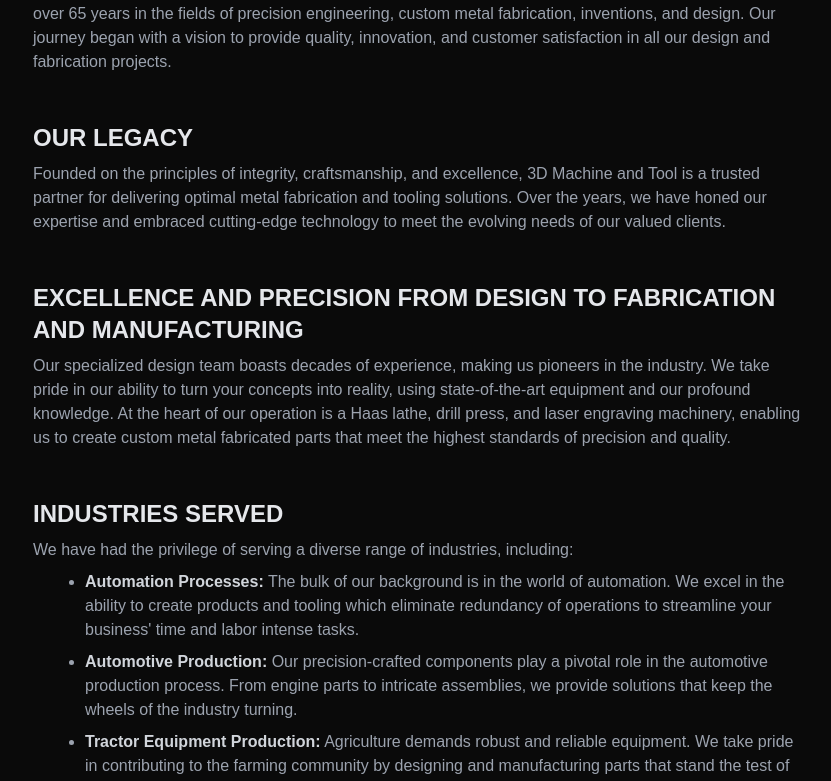
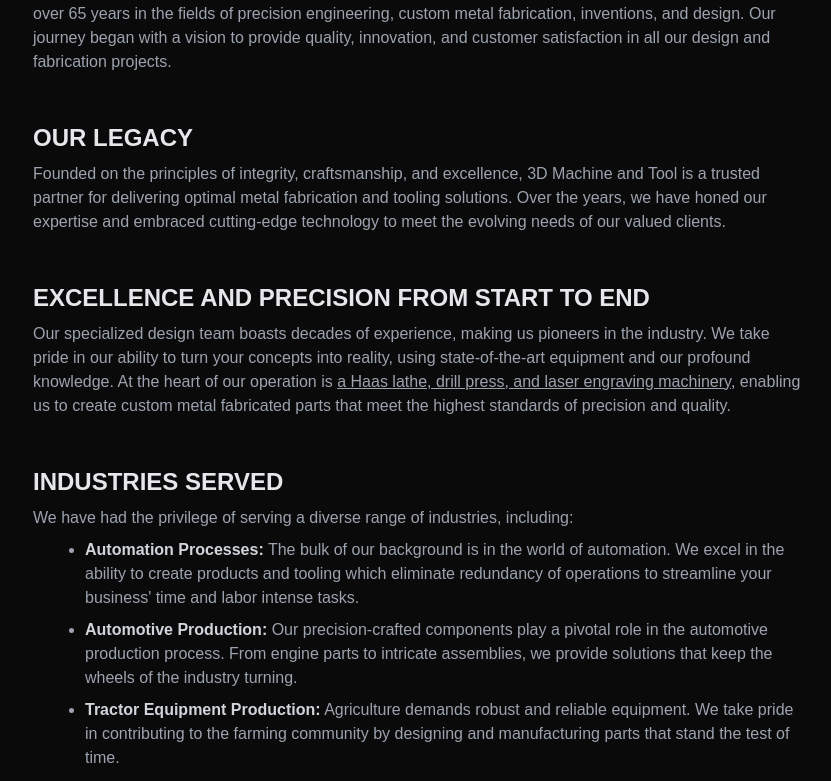
Before and after one commit to tuffs/3dmachtoolllc, a Next.js app: page /about-us in a window 1280 px wide. Shown: the part 670-1451 px from the top of the page, without its empty margins (223-1054 px from the left). Built offline with nearby package versions, Linux system fonts and the light colour scheme.

Commit message:
Added link from /about-us view to the /capabilities view for reference of the machines we use. The ProcessCard component has had modal pop-up buttons style changes from blue to gray.

```diff
--- a/app/about-us/page.js
+++ b/app/about-us/page.js
@@ -6,7 +6,7 @@
     <>
       <div className="my-24" />
       <Hero />
-      <div className="mt-24 mb-24 mx-12 md:mx-32 lg:mx-64 text-gray-200">
+      <div className="mt-24 mb-24 mx-12 md:mx-32 lg:mx-64 text-white">
         <h1 className="text-4xl font-bold text-center">About Us</h1>
         <div className="my-12 text-gray-400">
           <p className="mb-6">
@@ -22,9 +22,9 @@
           </div>
 
           <div className="my-12">
-            <h3 className="text-2xl font-bold mb-2 text-gray-200">EXCELLENCE AND PRECISION FROM DESIGN TO FABRICATION AND MANUFACTURING</h3>
+            <h3 className="text-2xl font-bold mb-2 text-gray-200">EXCELLENCE AND PRECISION FROM START TO END</h3>
             <p className="mb-6">
-              Our specialized design team boasts decades of experience, making us pioneers in the industry. We take pride in our ability to turn your concepts into reality, using state-of-the-art equipment and our profound knowledge. At the heart of our operation is a Haas lathe, drill press, and laser engraving machinery, enabling us to create custom metal fabricated parts that meet the highest standards of precision and quality.
+              Our specialized design team boasts decades of experience, making us pioneers in the industry. We take pride in our ability to turn your concepts into reality, using state-of-the-art equipment and our profound knowledge. At the heart of our operation is <a href="/capabilities" className="underline">a Haas lathe, drill press, and laser engraving machinery</a>, enabling us to create custom metal fabricated parts that meet the highest standards of precision and quality.
             </p>
           </div>
 
--- a/components/ProcessCards.js
+++ b/components/ProcessCards.js
@@ -72,7 +72,7 @@
 
         <button
           onClick={openModal}
-          className="block text-white bg-blue-700 hover:bg-blue-800 focus:ring-4 focus:outline-none focus:ring-blue-300 font-medium rounded-lg text-sm px-5 py-2.5 text-center dark:bg-blue-600 dark:hover:bg-blue-700 dark:focus:ring-blue-800 mt-6"
+          className="block text-white bg-gray-800 border-[.09rem] border-gray-800 hover:bg-gray-900 hover:border-[.09rem] hover:border-gray-300 font-medium rounded-lg text-sm px-5 py-2.5 text-center mt-6"
           type="button"
         >
           Learn More <RxArrowRight className="inline-block ml-2" />
```
